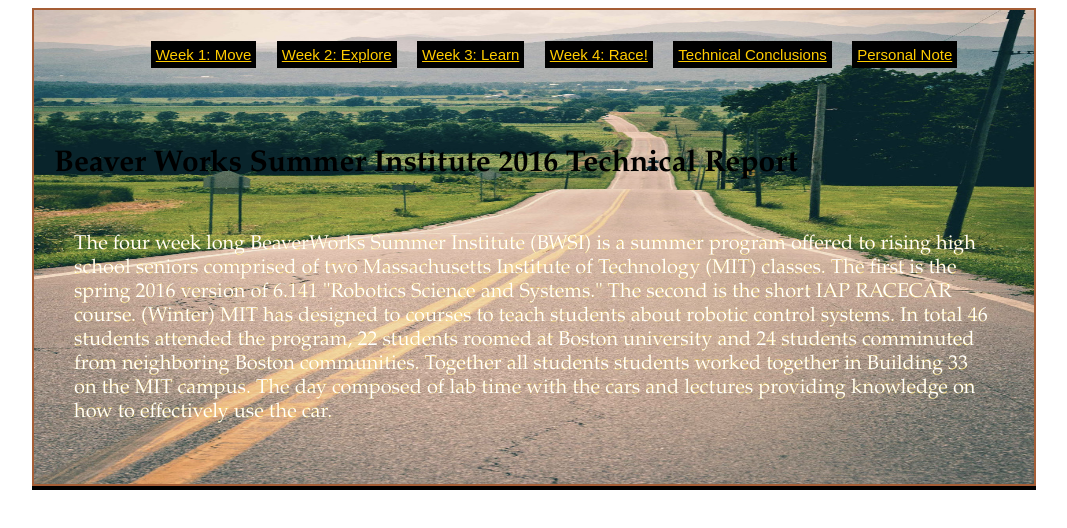
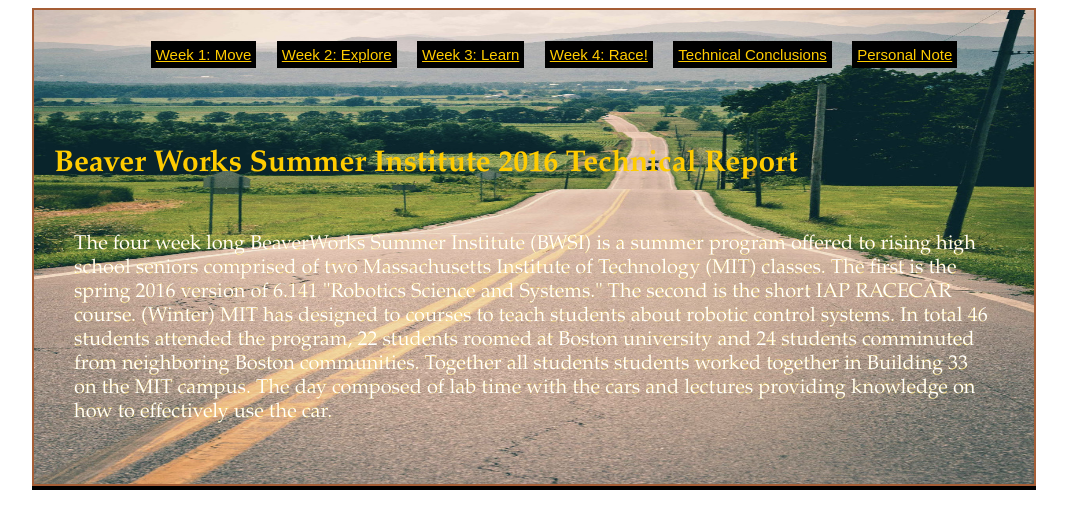
Before and after one commit to D41Robot/BeaverWorksTechnicalPaper, a plain HTML site: page index.html in a window 1280 px wide. Shown: the whole page, without its empty margins (106-1173 px from the left). Drawn offline with Linux system fonts and the light colour scheme.

Commit message:
Adjust color of focus h3

```diff
--- a/main.css
+++ b/main.css
@@ -53,7 +53,7 @@ img {
 }
 
 .focus h3 {
-    color: black;
+    color: #ffcc00;
     font-size: 30px;
     font-family: "Goudy Old Style", Garamond, "Big Caslon", "Times New Roman", serif;
 }
```
